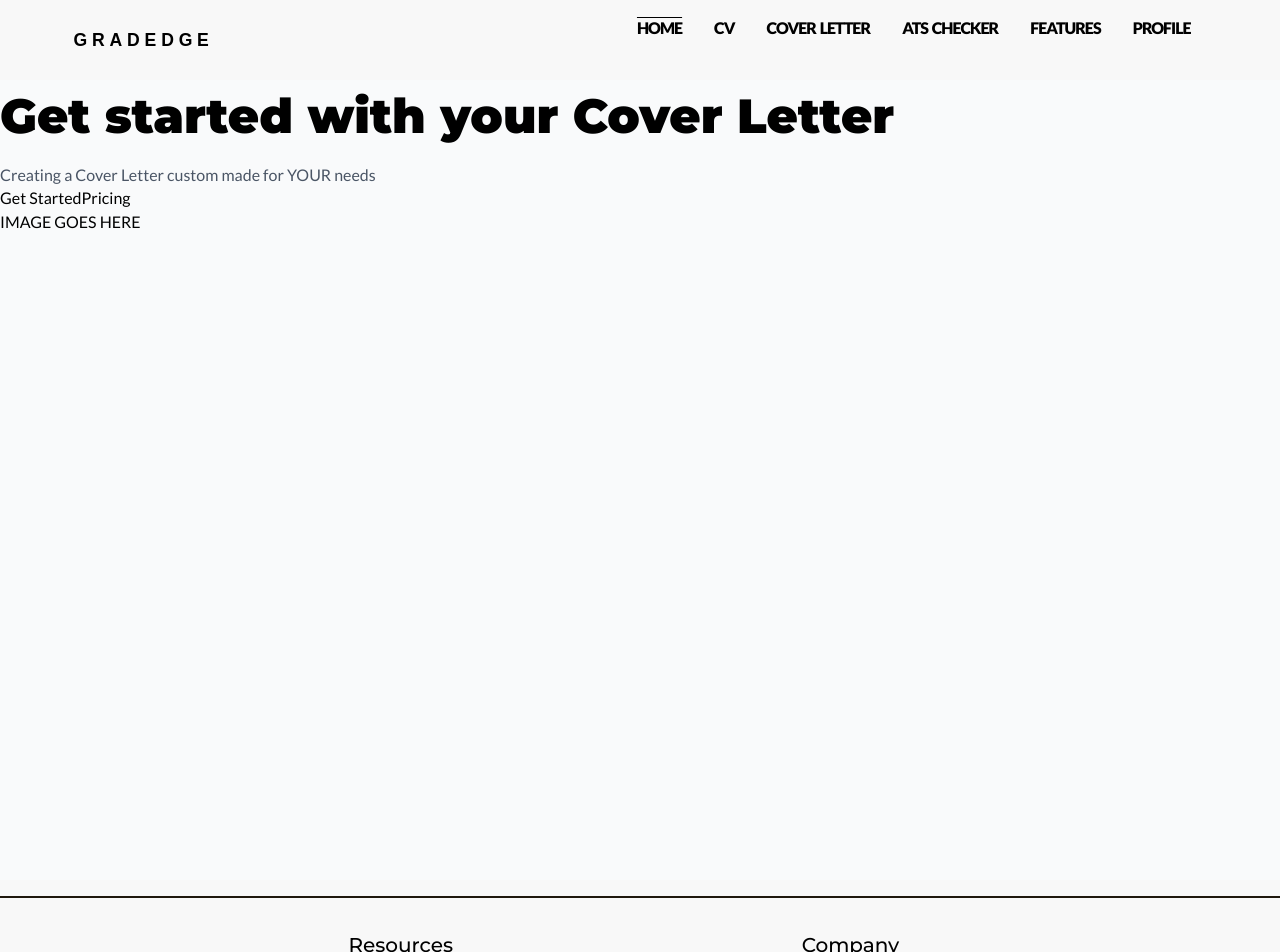
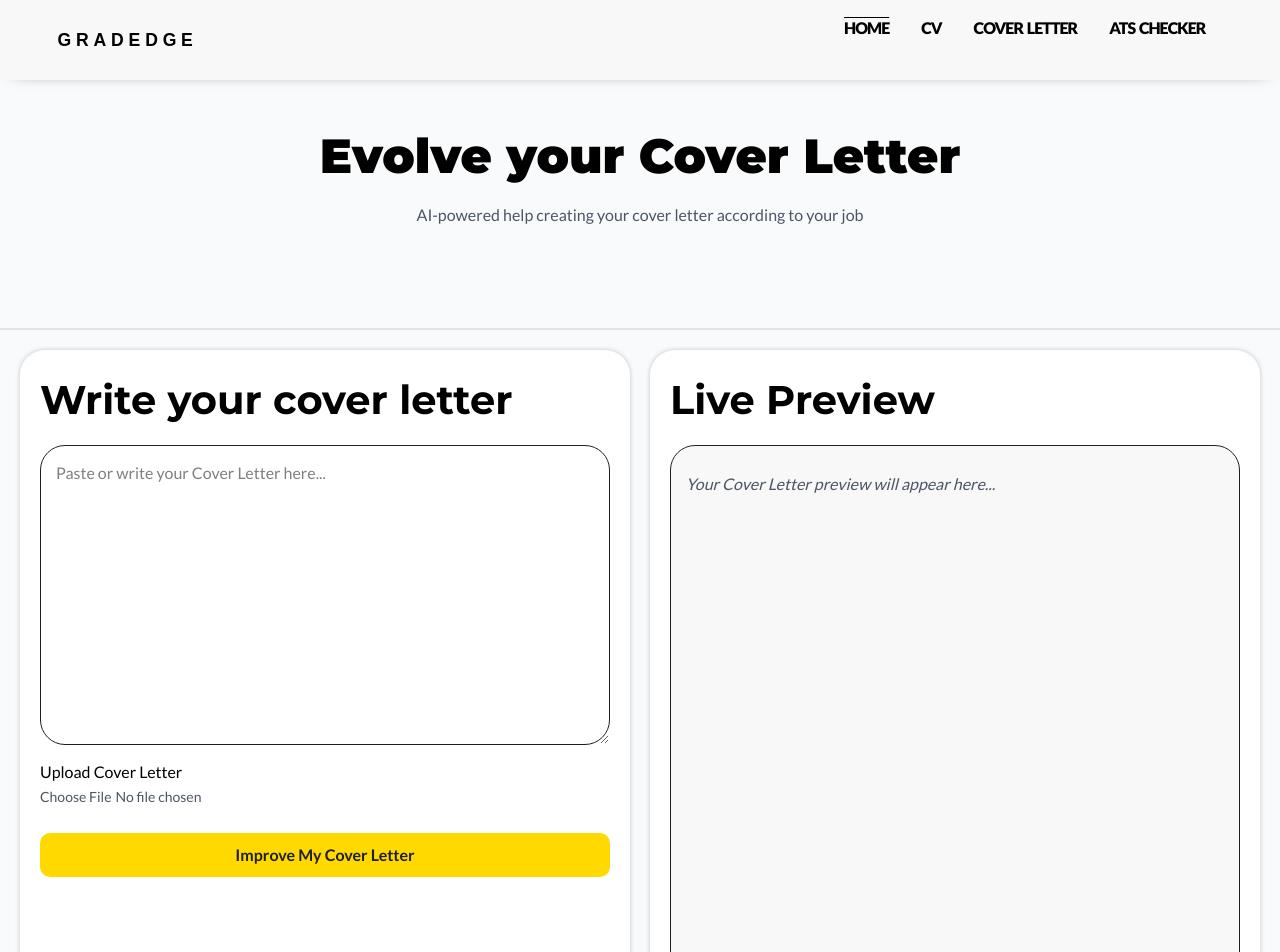
Before and after one commit to Carlston325/gradedge, a Next.js app: page /cover-letter in a window 1280 px wide. Shown: the top 952 px of the page. Built offline with nearby package versions, Linux system fonts and the light colour scheme; some icons are missing; a web font is replaced by a local one.

Commit message:
cover letter page created

```diff
--- a/app/cover-letter/page.js
+++ b/app/cover-letter/page.js
@@ -1,13 +1,76 @@
-export default function CoverLetter() {
+"use client";
+import { useState } from "react";
+import "../styles/cv-page.css";
+
+export default function CVPage() {
+  const [CoverLetterText, setCoverLetterTextText] = useState("");
+  const [jobDesc, setJobDesc] = useState("");
+
   return (
     <main>
-      <div>
-        <h1> Get started with your Cover Letter</h1>
-        <p>Creating a Cover Letter custom made for YOUR needs</p>
-        <button>Get Started</button>
-        <button>Pricing</button>
+      {/* Hero Section */}
+      <div className="hero">
+        <h1>Evolve your Cover Letter</h1>
+        <p>AI-powered help creating your cover letter according to your job</p>
       </div>
-      <div>IMAGE GOES HERE</div>
+
+      {/* Main Section: Editor + Preview */}
+      <div className="editor">
+        {/* Left Panel: Input  */}
+        <div className="left-panel">
+          <h2>Write your cover letter</h2>
+          {/* Write Cover Letter */}
+          <textarea
+            id="cvUserInput"
+            placeholder="Paste or write your Cover Letter here..."
+            value={CoverLetterText}
+            onChange={(e) => setCoverLetterTextText(e.target.value)}
+          />
+          {/* Upload Cover Letter */}
+          <label>
+            <span>Upload Cover Letter</span>
+            <input
+              type="file"
+              accept=".pdf,.doc,.docx"
+              className="small-text"
+            />
+          </label>
+          {/* Btns: Improve & ATS */}
+          <div>
+            <button className="main-btn-style !w-full">
+              Improve My Cover Letter
+            </button>
+          </div>
+        </div>
+
+        {/* Right Panel: Preview */}
+        <div className="right-panel">
+          <h2>Live Preview</h2>
+          <div>
+            {CoverLetterText ? (
+              <pre>{CoverLetterText}</pre>
+            ) : (
+              <p className="text-gray-400 italic">
+                Your Cover Letter preview will appear here...
+              </p>
+            )}
+          </div>
+        </div>
+      </div>
+
+      {/* ATS Check Section */}
+      <div className="ats-section">
+        <h2 className="text-xl font-semibold">Tailor Cover Letter to Job</h2>
+        <textarea
+          placeholder="Paste the job description here..."
+          className="w-full h-40 p-3 border rounded-lg mt-3 focus:outline-none focus:ring-2 focus:ring-yellow-400"
+          value={jobDesc}
+          onChange={(e) => setJobDesc(e.target.value)}
+        />
+        <button className="main-btn-style  mt-4 px-4 py-2 bg-blue-600 text-white rounded-lg hover:bg-blue-700 font-semibold">
+          Match Cover Letter to Job
+        </button>
+      </div>
     </main>
   );
 }
--- a/app/cv/page.js
+++ b/app/cv/page.js
@@ -38,7 +38,7 @@ export default function CVPage() {
           {/* Btns: Improve & ATS */}
           <div>
             <button className="main-btn-style !w-full">Improve My CV</button>
-            <button className="main-btn-style !w-full !text-white !bg-black  ">
+            <button className="secondary-btn-style !w-full">
               Run ATS Check
             </button>
           </div>
@@ -49,7 +49,7 @@ export default function CVPage() {
           <h2>Live Preview</h2>
           <div>
             {cvText ? (
-              <pre className="whitespace-pre-wrap font-lato">{cvText}</pre>
+              <pre>{cvText}</pre>
             ) : (
               <p className="text-gray-400 italic">
                 Your CV preview will appear here...
--- a/app/features/page.js
+++ /dev/null
@@ -1,9 +0,0 @@
-import Image from "next/image";
-
-export default function Features() {
-  return (
-    <div>
-      <main>Features</main>
-    </div>
-  );
-}
--- /dev/null
+++ b/app/not-found.js
@@ -0,0 +1,12 @@
+// app/not-found.tsx
+export default function NotFound() {
+  return (
+    <div className="flex flex-col items-center justify-center min-h-screen text-center">
+      <h1 className="text-3xl font-bold mb-4">404 - Page Not Found</h1>
+      <p className="text-gray-600 mb-6">Looks like this page doesn’t exist.</p>
+      <a href="/" className="text-blue-500 underline">
+        Go Home
+      </a>
+    </div>
+  );
+}
--- a/app/page.js
+++ b/app/page.js
@@ -3,7 +3,6 @@ import Hero from "./ui/Hero";
 import Reviews from "./ui/Reviews";
 import fetchReviewData from "./lib/FetchData";
 import dotenv from "dotenv";
-import Button from "./ui/button";
 dotenv.config();
 
 export default async function Home() {
@@ -37,7 +36,7 @@ export default async function Home() {
                 Mauris dignissim nulla ut neque pretium, nec bibendum nunc
                 varius. Cras at egestas quam, quis fringilla dui.
               </p>
-              <Button btnName="Create a CV" />
+              <button className="main-btn-style">Create a CV</button>
             </div>
             <div className="feature-box">
               <h3>Cover Letter</h3>
@@ -55,7 +54,8 @@ export default async function Home() {
                 Mauris dignissim nulla ut neque pretium, nec bibendum nunc
                 varius. Cras at egestas quam, quis fringilla dui.
               </p>
-              <Button btnName="Create a Cover Letter" />
+
+              <button className="main-btn-style">Create a Cover Letter</button>
             </div>
             <div className="feature-box">
               <h3>ATS Checker</h3>
@@ -73,11 +73,11 @@ export default async function Home() {
                 Mauris dignissim nulla ut neque pretium, nec bibendum nunc
                 varius. Cras at egestas quam, quis fringilla dui.
               </p>
-              <Button btnName="Get an ATS score" />
+              <button className="main-btn-style">Get an ATS score</button>
             </div>
           </div>
           <div className="feature-image-holders">
-            <Button btnName="Contact Us" />
+            <button className="main-btn-style">Contact Us</button>
           </div>
         </div>
       </div>
--- a/app/styles/cv-page.css
+++ b/app/styles/cv-page.css
@@ -19,6 +19,7 @@
 }
 
 .editor > .left-panel > textarea {
+  background-color: white;
   width: 100%;
   height: 300px;
   padding: 15px;
@@ -50,6 +51,12 @@
   overflow-y: auto;
 }
 
+.editor > .right-panel > div > pre {
+  white-space: pre-wrap;
+  word-break: break-word;
+  font-family: "Calibri", sans-serif;
+}
+
 @media (width <= 1024px) {
   .editor {
     grid-template-columns: repeat(1, minmax(0, 1fr));
--- a/app/styles/global.css
+++ b/app/styles/global.css
@@ -42,19 +42,28 @@ p {
   color: #4a5565;
   font-size: 0.875rem;
 }
-/* button style */
-.main-btn-style {
-  background-color: var(--primary);
-  color: var(--dark);
+/* button's style */
+.main-btn-style,
+.secondary-btn-style {
   width: fit-content;
   padding: 10px 15px;
   border-radius: 10px;
   font-weight: 600;
+  transition: all 0.2s ease-in-out;
+  cursor: pointer;
 }
-
-.main-btn-style:hover {
-  box-shadow: 0 0 2px 1px var(--dark);
+.main-btn-style:hover,
+.secondary-btn-style:hover {
   font-weight: 900;
+  transform: scale(1.02);
+}
+.main-btn-style {
+  background-color: var(--primary);
+  color: var(--dark);
+}
+.secondary-btn-style {
+  background-color: var(--dark);
+  color: white;
 }
 
 .arrow-btn-container {
@@ -106,10 +115,10 @@ main {
 
 .hero {
   width: 100%;
-  min-height: 200px;
+  min-height: 250px;
   margin: 0 auto;
   padding: 40px;
   text-align: center;
   position: relative;
-  border-bottom: solid 1px #e7c28779;
+  border-bottom: 2px solid #ababab4d;
 }
--- a/app/styles/header.css
+++ b/app/styles/header.css
@@ -1,11 +1,13 @@
 header {
+  justify-content: space-between;
+  align-items: center;
+  gap: 4rem;
   height: 5rem;
-  margin: 0rem 2rem;
-  padding: 1rem;
+  /* margin: 0 2rem; */
+  padding: 1rem 2rem;
   display: flex;
-  gap: 4rem;
-  align-items: center;
-  justify-content: space-between;
+  box-shadow: 0 5px 15px -15px #000;
+  z-index: 1;
 }
 
 header h2 {
--- a/app/ui/Button.js
+++ /dev/null
@@ -1,8 +0,0 @@
-const buttonStyle =
-  "bg-orange-200 border-2 rounded-full p-2 hover:shadow-md hover:bg-orange-300";
-
-function Button(props) {
-  return <button className={buttonStyle}>{props.btnName}</button>;
-}
-
-export default Button;
--- a/app/ui/Header.js
+++ b/app/ui/Header.js
@@ -67,7 +67,7 @@ export default function Header() {
               ATS Checker
             </Link>
           </li>
-          <li>
+          {/* <li>
             <Link
               href="/features"
               className={activeTab === "features" ? "active-tab" : null}
@@ -77,8 +77,8 @@ export default function Header() {
             >
               Features
             </Link>
-          </li>
-          <li>
+          </li> */}
+          {/* <li>
             <Link
               href="/profile"
               className={activeTab === "profile" ? "active-tab" : null}
@@ -88,7 +88,7 @@ export default function Header() {
             >
               Profile
             </Link>
-          </li>
+          </li> */}
         </ul>
       </nav>
     </header>
```
Also changed, not shown: app/styles/home.css (+18 -15 lines).
